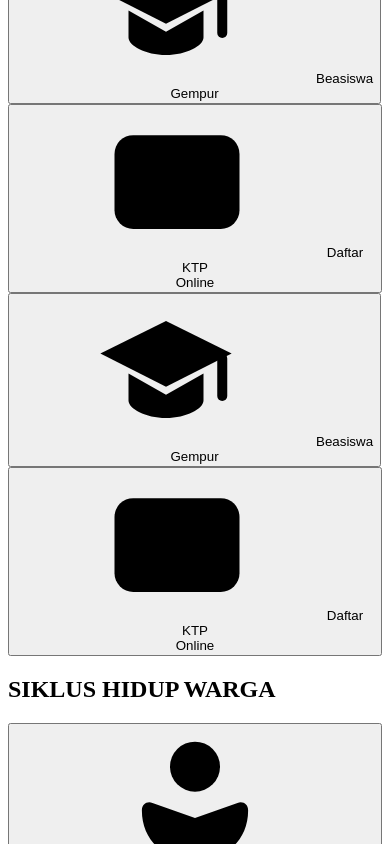
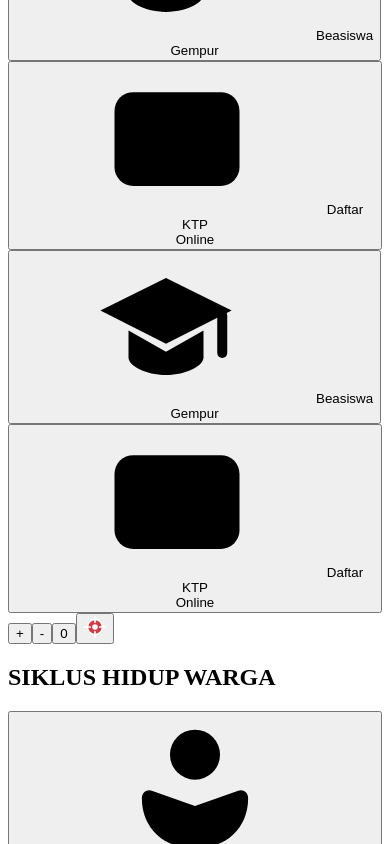
Before and after one commit to kikianion/pemkab-lamongan-vite, a React (Vite) app: page / in a window 390 px wide. Shown: the part 2789-3633 px from the top of the page. Built offline with nearby package versions, Linux system fonts and the light colour scheme; the HTML template or start-up script is replaced by a standard one.

Commit message:
Map: zoom (1-3x) + drag-to-pan; controls bottom-right mobile/tablet, top-left desktop; locate moved into control group

```diff
--- a/src/components/MapSection.jsx
+++ b/src/components/MapSection.jsx
@@ -1,19 +1,50 @@
+import { useRef, useState } from 'react'
 import map from '../assets/map_island_cropped.svg'
 import Icon, { Lines } from './Icon'
 import { PINS } from '../data'
 
+const MIN_SCALE = 1
+const MAX_SCALE = 3
+
 export default function MapSection({ query, hit, onPin }) {
   const q = query.toLowerCase()
+  const [scale, setScale] = useState(1)
+  const [offset, setOffset] = useState({ x: 0, y: 0 })
+  const drag = useRef(null)
+
+  const clamp = (s) => Math.min(MAX_SCALE, Math.max(MIN_SCALE, s))
+  const zoomBy = (d) => setScale((s) => {
+    const ns = clamp(s + d)
+    if (ns === 1) setOffset({ x: 0, y: 0 })
+    return ns
+  })
+  const reset = () => { setScale(1); setOffset({ x: 0, y: 0 }) }
+
+  const onPointerDown = (e) => {
+    if (scale <= 1) return
+    drag.current = { x: e.clientX - offset.x, y: e.clientY - offset.y }
+    e.currentTarget.setPointerCapture?.(e.pointerId)
+  }
+  const onPointerMove = (e) => {
+    if (!drag.current) return
+    setOffset({ x: e.clientX - drag.current.x, y: e.clientY - drag.current.y })
+  }
+  const onPointerUp = () => { drag.current = null }
+
   return (
-    <section className="map" aria-label="Peta layanan">
+    <section
+      className="map"
+      aria-label="Peta layanan"
+      onPointerDown={onPointerDown}
+      onPointerMove={onPointerMove}
+      onPointerUp={onPointerUp}
+      onPointerLeave={onPointerUp}
+    >
+      <div
+        className="map-canvas"
+        style={{ transform: `translate(${offset.x}px, ${offset.y}px) scale(${scale})` }}
+      >
         <img src={map} alt="Peta Kabupaten Lamongan" />
-      <button className="locate" aria-label="Lokasi saya" onClick={() => navigator.geolocation?.getCurrentPosition(() => {}, () => {})}>
-        <svg viewBox="0 0 32 32" width="34" height="34">
-          <circle cx="16" cy="16" r="11" fill="#d83a43" stroke="#fff" strokeWidth="2.5" />
-          <path d="M16 1v8M16 23v8M1 16h8M23 16h8" stroke="#fff" strokeWidth="2.5" strokeLinecap="round" />
-          <circle cx="16" cy="16" r="4" fill="#fff" />
-        </svg>
-      </button>
         {PINS.map((p) => {
           const hidden = q && !p.name.toLowerCase().includes(q)
           return (
@@ -29,6 +60,19 @@ export default function MapSection({ query, hit, onPin }) {
             </button>
           )
         })}
+      </div>
+      <div className="map-zoom">
+        <button aria-label="Perbesar" onClick={() => zoomBy(0.5)}>+</button>
+        <button aria-label="Perkecil" onClick={() => zoomBy(-0.5)}>-</button>
+        <button aria-label="Reset" onClick={reset}>0</button>
+        <button className="locate" aria-label="Lokasi saya" onClick={() => navigator.geolocation?.getCurrentPosition(() => {}, () => {})}>
+          <svg viewBox="0 0 32 32" width="22" height="22">
+            <circle cx="16" cy="16" r="11" fill="#d83a43" stroke="#fff" strokeWidth="2.5" />
+            <path d="M16 1v8M16 23v8M1 16h8M23 16h8" stroke="#fff" strokeWidth="2.5" strokeLinecap="round" />
+            <circle cx="16" cy="16" r="4" fill="#fff" />
+          </svg>
+        </button>
+      </div>
     </section>
   )
 }
--- a/src/styles.css
+++ b/src/styles.css
@@ -193,11 +193,21 @@ button {
    position: relative;
    margin-top: -1px;
    aspect-ratio: 1165/950;
+   overflow: hidden;
    xbackground: #0a1236
 }
 
+/* Map: transformable canvas (image + pins move together for zoom/pan) */
+.map-canvas {
+   position: absolute;
+   inset: 0;
+   transform-origin: 0 0;
+   will-change: transform;
+   touch-action: none
+}
+
 /* Map: the map image (fits fully inside box; fades out at bottom via mask) */
-.map>img {
+.map-canvas>img {
    display: block;
    width: 100%;
    height: 100%;
@@ -206,16 +216,35 @@ button {
    mask-image: linear-gradient(#000 82%, transparent)
 }
 
-/* Map: floating locate-me round button */
+/* Map: zoom/pan control group (bottom-right on mobile/tablet) */
+.map-zoom {
+   position: absolute;
+   right: 10px;
+   bottom: 10px;
+   z-index: 4;
+   display: flex;
+   flex-direction: column;
+   gap: 6px
+}
+.map-zoom button {
+   width: 40px;
+   height: 40px;
+   border-radius: 50%;
+   display: grid;
+   place-items: center;
+   font: 700 18px/1 Inter, sans-serif;
+   color: #dfe6ff;
+   background: #0d1536cc;
+   border: 1px solid #5b6489;
+   backdrop-filter: blur(4px)
+}
+
+/* Map: locate-me round button (inside the zoom group) */
 .locate {
-   position: absolute;
-   display: none;
-   right: 5.5%;
-   top: 4.5%;
    width: 43px;
    height: 43px;
    border-radius: 50%;
-   xdisplay: grid;
+   display: grid;
    place-items: center;
    background: #0d1536cc;
    border: 1px solid #5b6489;
@@ -1011,9 +1040,17 @@ button {
    }
 
    /* Desktop: map image fades out on right edge */
-   .map>img {
+   .map-canvas>img {
       -webkit-mask-image: linear-gradient(90deg, #000 88%, transparent);
       mask-image: linear-gradient(90deg, #000 88%, transparent)
+   }
+
+   /* Desktop: zoom/pan controls move to top-left */
+   .map-zoom {
+      right: auto;
+      bottom: auto;
+      left: 10px;
+      top: 10px
    }
 
    /* Desktop: pin icon size */
```
Lines whose indentation alone changed are shown as unchanged.
